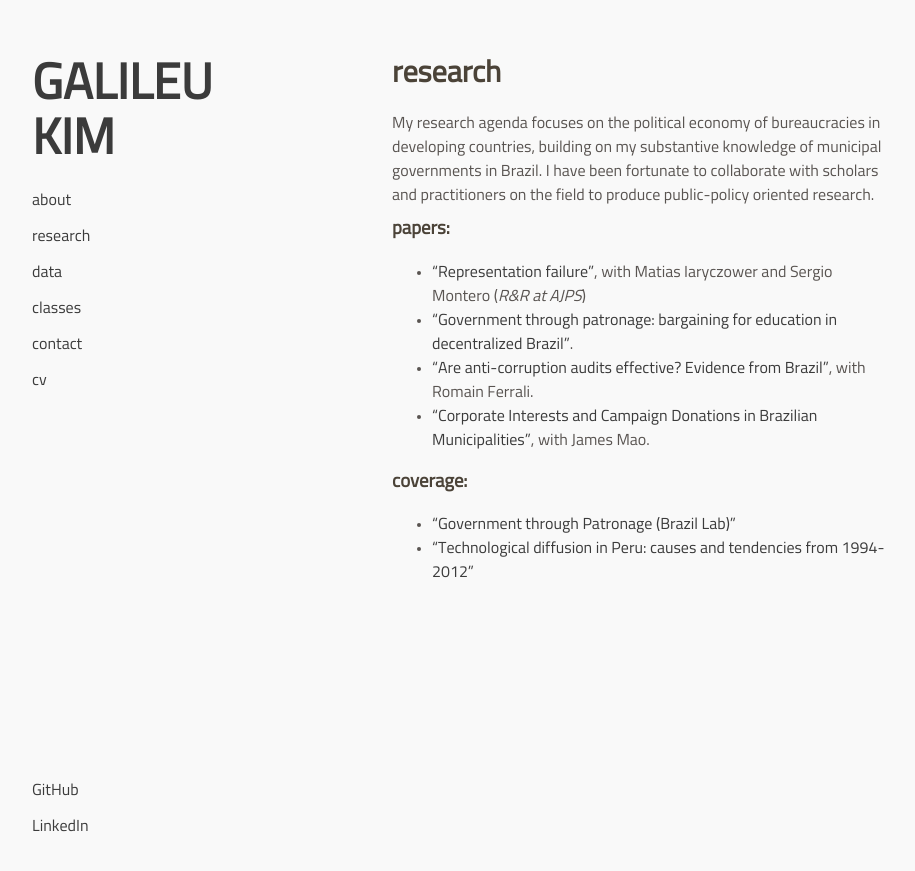
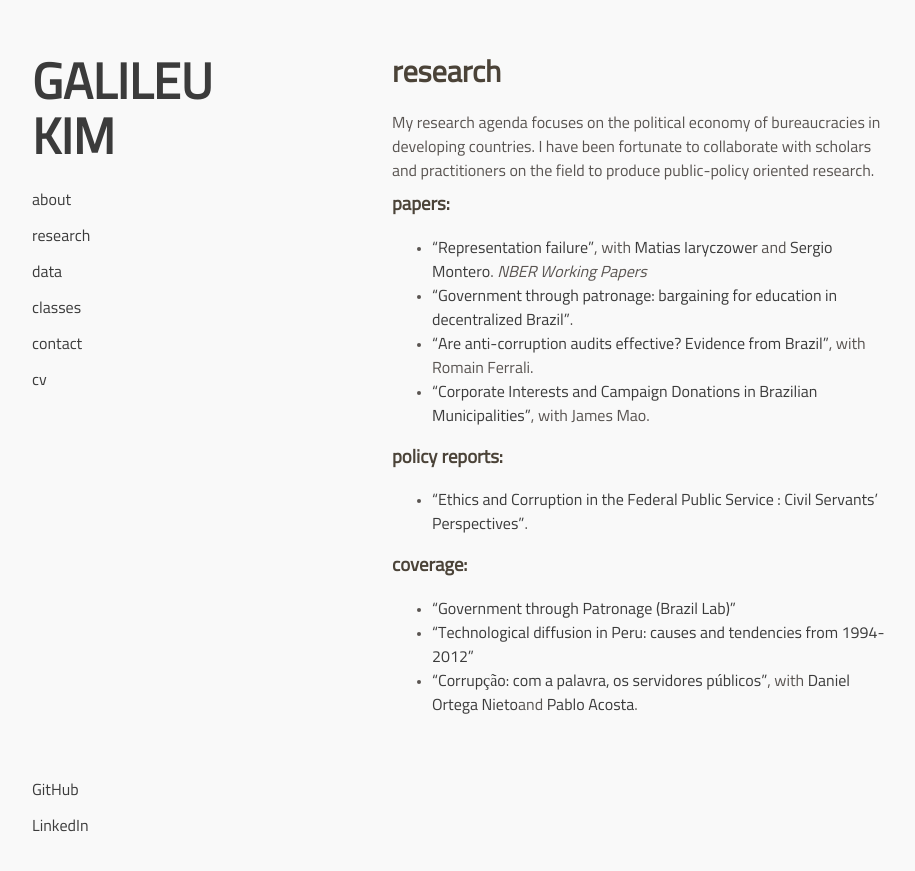
Before and after one commit to galileukim/galileukim.github.io, a Jekyll site: the page built from pages/research.md, in a window 1280 px wide. Shown: the top 871 px of the page, without its empty margins (178-1093 px from the left). Built offline with Jekyll 4.4.1, drawn with Linux system fonts in a browser that asks for light colours; our own code applies the rules of GitHub Pages for plain Markdown files.

Commit message:
update research page

```diff
--- a/CNAME
+++ /dev/null
@@ -1 +0,0 @@
-kimgalileu.com
--- a/pages/research.md
+++ b/pages/research.md
@@ -4,16 +4,21 @@ layout: default
 
 ## research
 
-My research agenda focuses on the political economy of bureaucracies in developing countries, building on my substantive knowledge of municipal governments in Brazil. I have been fortunate to collaborate with scholars and practitioners on the field to produce public-policy oriented research.
+My research agenda focuses on the political economy of bureaucracies in developing countries. I have been fortunate to collaborate with scholars and practitioners on the field to produce public-policy oriented research.
 
 ### papers:
 
-- ["Representation failure"](/files/papers/representation_failure.pdf), with Matias Iaryczower and Sergio Montero (*R&R at AJPS*)
+- ["Representation failure"](https://www.nber.org/papers/w29965), with [Matias Iaryczower](https://scholar.princeton.edu/miaryc/home) and [Sergio Montero](https://www.sas.rochester.edu/psc/smontero/). *NBER Working Papers*
 - ["Government through patronage: bargaining for education in decentralized Brazil"](/files/papers/patronage_education.pdf).
-- ["Are anti-corruption audits effective? Evidence from Brazil"](/files/papers/corrupt_audit.pdf), with Romain Ferrali.
+- ["Are anti-corruption audits effective? Evidence from Brazil"](https://papers.ssrn.com/sol3/papers.cfm?abstract_id=3499117), with Romain Ferrali.
 - ["Corporate Interests and Campaign Donations in Brazilian Municipalities"](/files/papers/campaign_portfolio.pdf), with James Mao.
+
+### policy reports:
+
+- ["Ethics and Corruption in the Federal Public Service : Civil Servants' Perspectives"](https://documents.worldbank.org/en/publication/documents-reports/documentdetail/129401636585714972/%c3%89tica-e-corrup%c3%a7%c3%a3o-no-servicio-p%c3%bablico-federal-a-perspectiva-dos-servidores).
 
 ### coverage:
 
 - ["Government through Patronage (Brazil Lab)"](https://brazillab.princeton.edu/news/brazil-lab-inaugurates-works-progress-forum)
 - ["Technological diffusion in Peru: causes and tendencies from 1994-2012"](http://cies.org.pe/sites/default/files/files/articulos/economiaysociedad/mt5-innovacion_cenagro_2-7-15.pdf)
+- ["Corrupção: com a palavra, os servidores públicos"](https://www1.folha.uol.com.br/colunas/pablo-acosta/2021/12/corrupcao-com-a-palavra-os-servidores-publicos.shtml), with [Daniel Ortega Nieto](https://blogs.worldbank.org/team/daniel-ortega-nieto)and [Pablo Acosta](https://www1.folha.uol.com.br/colunas/pablo-acosta/).
```
